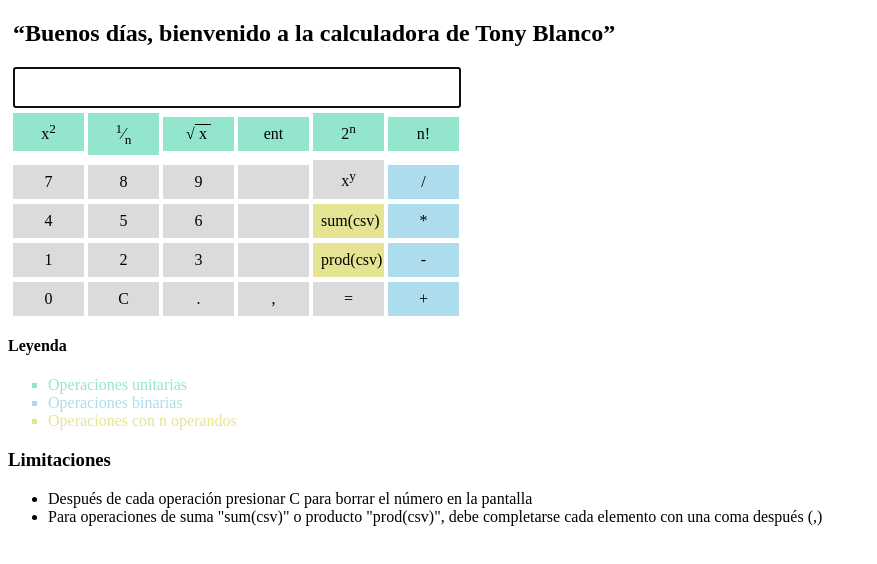
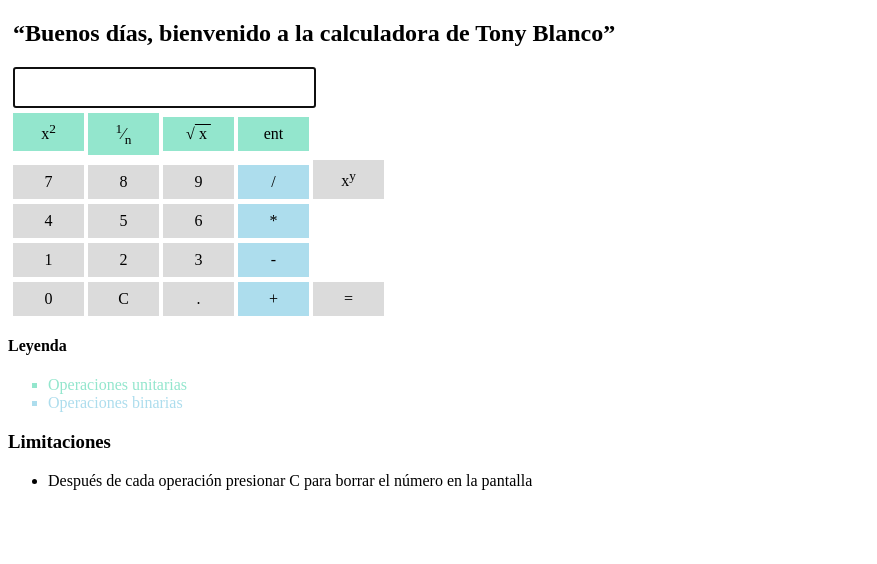
Before and after one commit to tblancog/jquerycalc, a plain HTML site: page index.html in a window 1280 px wide. Shown: the whole page, without its empty margins (0-877 px from the left). Drawn offline with Linux system fonts and the light colour scheme.

Commit message:
* Calculadora básica

```diff
--- a/css/style.css
+++ b/css/style.css
@@ -16,7 +16,7 @@ section .btn, .fn{
 #resultado{
   height: 35px;
   text-align: right;
-  width: 440px;
+  width: 295px;
   font-size: 1.2em;
 }
 .leyenda li{
--- a/index.html
+++ b/index.html
@@ -25,25 +25,20 @@
       </span>
     </div>
     <div class="fn" id="ent">ent</div>
-    <div class="fn" id="power2">2<sup>n</2sup></div>
-    <div class="fn" id="factorial">n!</div>
   </section>
 
   <section>
     <div class="btn" id="7">7</div>
     <div class="btn" id="8">8</div>
     <div class="btn" id="9">9</div>
-    <div class="btn">&nbsp;</div>
+    <div class="btn bioperand" id="/">/</div>
     <div class="btn" id="powerxy">x<sup>y</sup></div>
-    <div class="btn bioperand" id="/">/</div>
   </section>
 
   <section>
     <div class="btn">4</div>
     <div class="btn">5</div>
     <div class="btn">6</div>
-    <div class="btn">&nbsp;</div>
-    <div class="btn noperands" id="sumacsv">sum(csv)</div>
     <div class="btn bioperand">*</div>
   </section>
 
@@ -51,8 +46,6 @@
     <div class="btn">1</div>
     <div class="btn">2</div>
     <div class="btn">3</div>
-    <div class="btn">&nbsp;</div>
-    <div class="btn noperands" id="prodcsv">prod(csv)</div>
     <div class="btn bioperand">-</div>
   </section>
 
@@ -60,9 +53,8 @@
     <div class="btn">0</div>
     <div class="btn">C</div>
     <div class="btn">.</div>
-    <div class="btn">,</div>
+    <div class="btn bioperand">+</div>
     <div class="btn">=</div>
-    <div class="btn bioperand">+</div>
   </section>
 
   <footer>
@@ -70,12 +62,10 @@
     <ul class="leyenda">
       <li class="unitarias">Operaciones unitarias</li>
       <li class="binarias">Operaciones binarias</li>
-      <li class="noperandos">Operaciones con n operandos</li>
     </ul>
     <h3>Limitaciones</h3>
     <ul>
       <li>Después de cada operación presionar C para borrar el número en la pantalla</li>
-      <li>Para operaciones de suma "sum(csv)" o producto "prod(csv)", debe completarse cada elemento con una coma después (,)</li>
     </ul>
   </footer>
 
```
